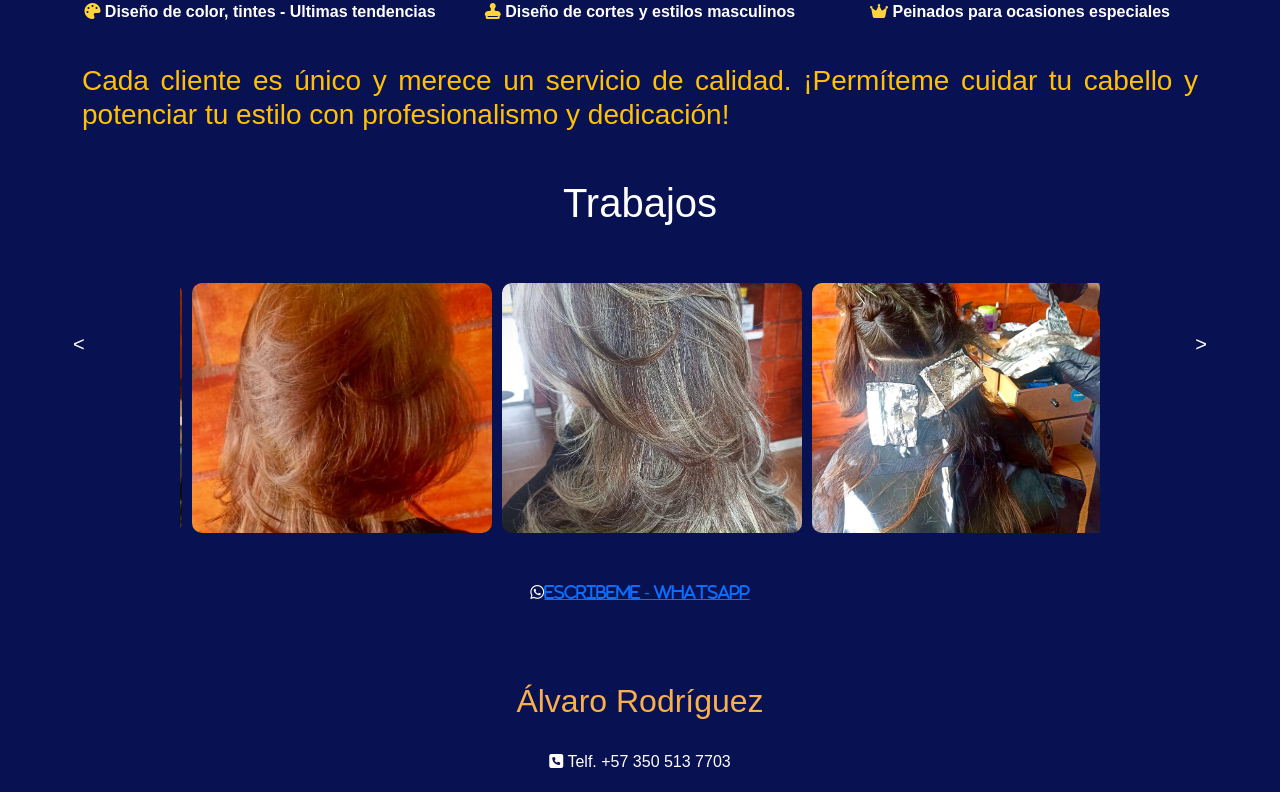
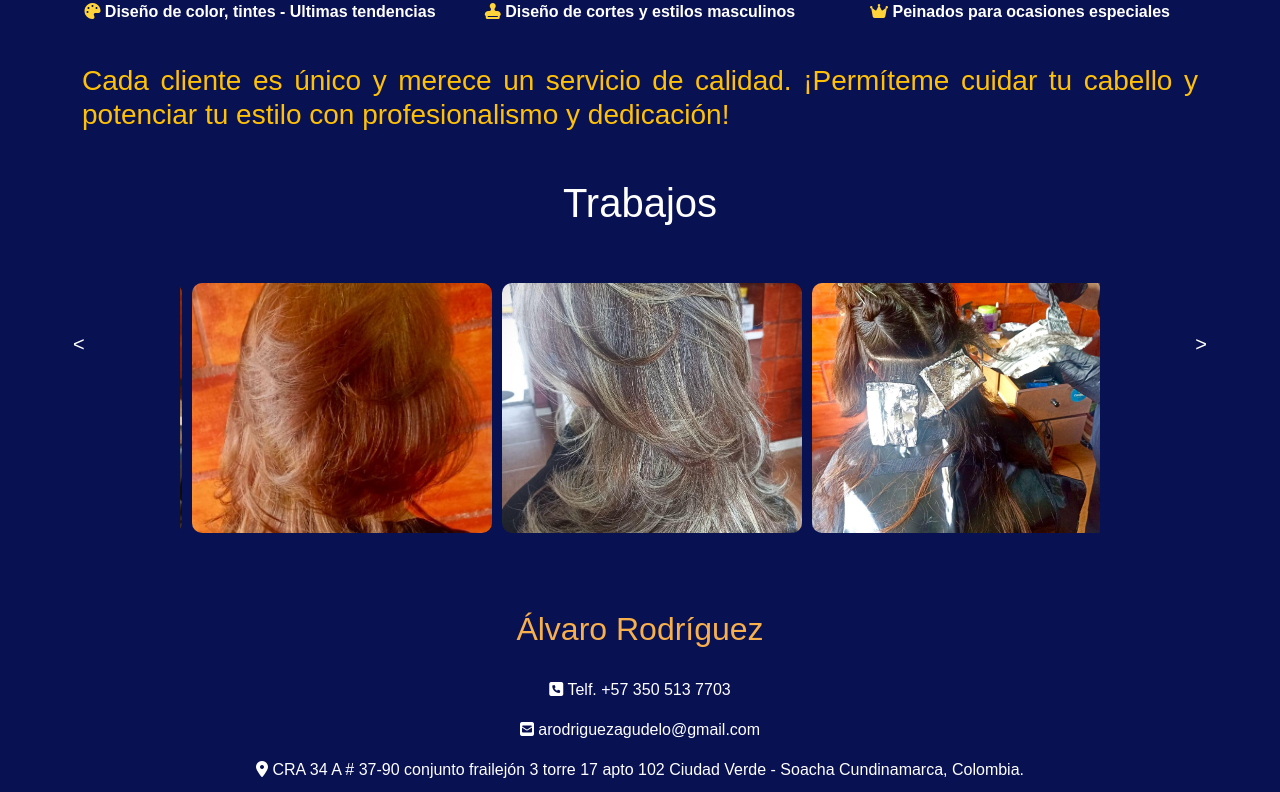
Before and after one commit to AllbaLu/peluqueria, a React (Vite) app: page / in a window 1280 px wide. Shown: the part 1522-2314 px from the top of the page. Built offline with nearby package versions, Linux system fonts and the light colour scheme.

Commit message:
created kit for fontawesome <scrip>

```diff
--- a/index.html
+++ b/index.html
@@ -12,6 +12,6 @@
   <body>
     <div id="root"></div>
     <script type="module" src="/src/main.jsx"></script>
-    <script src="https://kit.fontawesome.com/YOUR-KIT-ID.js" crossorigin="anonymous"></script>
+    <script src="https://kit.fontawesome.com/6033ee8f53.js" crossorigin="anonymous"></script>
   </body>
 </html>
--- a/src/front/component/whatsAppButton.jsx
+++ b/src/front/component/whatsAppButton.jsx
@@ -13,15 +13,28 @@ export const WhatsAppButton = () => {
     const whatsAppUrl = `https://wa.me/${phoneNumber}?text=${encodedMessage}`;
 
     return(
-        <div className="container-whatsApp mt-5">
+        <div className="whatsAppButton mt-5">
 
-            <i className="fa-brands fa-whatsapp" >
+
             <a  href={whatsAppUrl}
             target="_blank"
-            rel="noopener noreferrer " >
-                Escribeme - WhatsApp
+            rel="noopener noreferrer " style={{
+                position: 'fixed',
+                bottom: '20px',
+                right: '20px',
+                backgroundColor: '#25D366',
+                color: 'white',
+                padding: '15px 20px',
+                borderRadius: '50px',
+                textDecoration: 'none',
+                fontWeight: 'bold',
+                boxShadow: '0 4px 6px rgba(0,0,0,0.1)',
+                zIndex: 1000,
+
+              }} >
+               💬 WhatsApp
             </a>
-            </i>
+
 
         </div>
     )
--- a/src/styles/whatsAppButton.css
+++ /dev/null
@@ -1,14 +0,0 @@
-.container-whatsApp{
-
-    position: absolute;
-    bottom: 20px;
-    right: 20px;
-    background-color: blanchedalmond;
-    color: white;
-    padding: 15px 20px;
-    border-radius: 50px;
-    text-decoration: none;
-    font-weight: bold;
-    box-shadow: 0 4px 6px rgba(0, 0, 0, 0.1);
-    z-index: 1000;
-}
```
